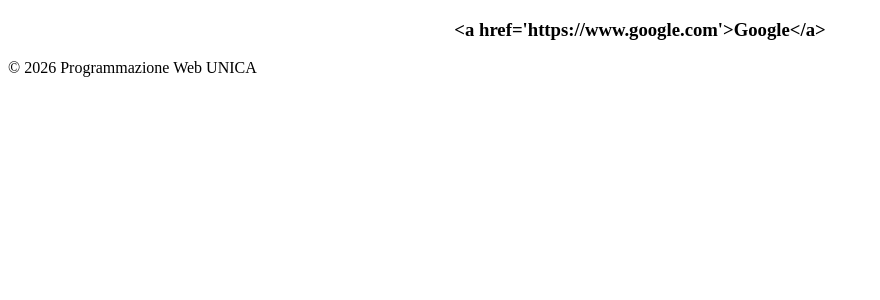
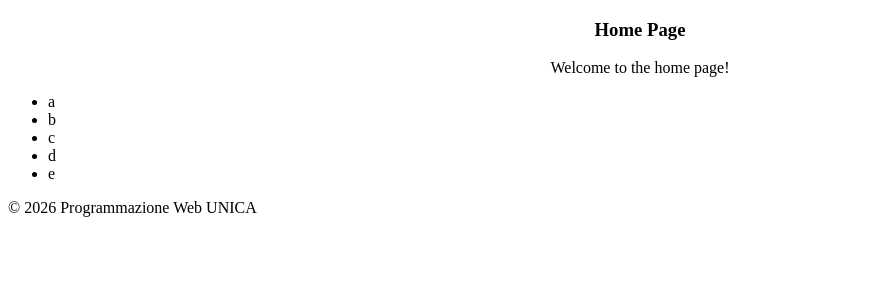
Before and after one commit to PaoloGiuffridaa/Lab_2026, a FastAPI app: page / in a window 1280 px wide. Shown: the part 132-432 px from the top of the page, without its empty margins (0-880 px from the left). Run offline with FastAPI, Linux system fonts and the light colour scheme.

Commit message:
Imparato jinja e tutte le sue skill + il Templating

```diff
--- a/main.py
+++ b/main.py
@@ -11,8 +11,15 @@
 def home(request : Request):  #request conterrà la richiesta HTTP Get che riceve l'app
     """ Renders the home page.
     """
+
+    text = {
+        "title" : "Home Page",
+        "content" : "Welcome to the home page!",
+    }
+
     context = {     #dizionario con i dati da passare al template nelle variabili jinja2
-        "text" : "<a href='https://www.google.com'>Google</a>"  #vengono interpretati come stringhe (sanitizzazione input)
+        "text" : text,  #passaggio parametri al template, in questo caso text è un dizionario con title e content
+        "sequence" : ['a', 'b', 'c', 'd', 'e'],  #passaggio di una lista al template
     }
 
     return templates.TemplateResponse(  #restituisce la pagina web home.html con i dati di context
--- a/templates/home.html
+++ b/templates/home.html
@@ -1,5 +1,13 @@
 {% extends "base.html" %}
 
 {% block content%}
-    <h3 style="text-align: center">{{ text }}</h3>
+    <h3 style="text-align: center">{{ text.title }}</h3> {#il filtro safe da mettere tipo {{ text | safe }}
+                                                        permette di interpretare il testo come HTML, senza sanificarlo.
+                                                        si può usare text.title o text["title"]#}
+    <p style="text-align: center">{{ text.content }}</p>
+    <ul>
+        {% for item in sequence %}
+        <li>{{ item }}</li>
+        {% endfor %}
+    </ul>
 {% endblock %}
```
